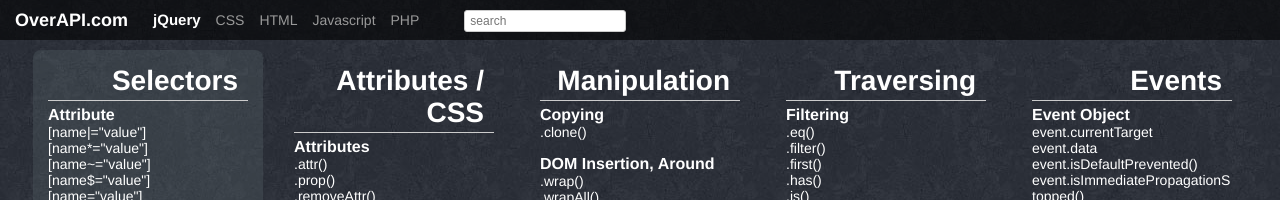
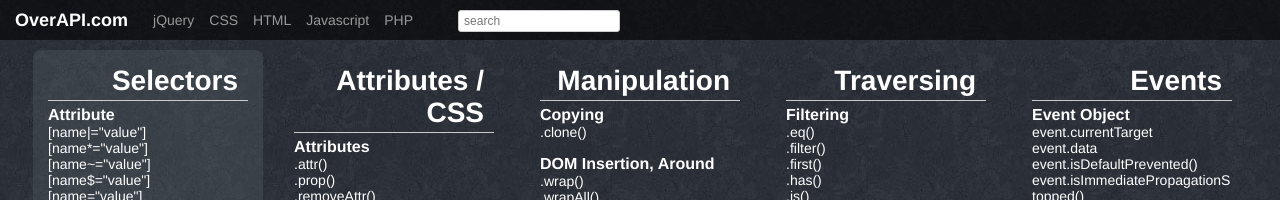
Before and after one commit to code9media/overthecs.github.io, a Jekyll site: the page built from jquery.html, in a window 1280 px wide. Shown: the top 200 px of the page. Built offline with Jekyll 4.4.1, drawn with Linux system fonts in a browser that asks for light colours; Markdown is read by kramdown in place of the engine named in the settings.

Commit message:
nav list

```diff
--- a/_layouts/default.html
+++ b/_layouts/default.html
@@ -20,9 +20,9 @@
         <div id="navbar">
             <a id="logo" href="/">OverAPI.com</a>
             <ul id="navlist" class="nav">
-                <li class="active"><a href="">jQuery</a></li>
+                <li><a href="/jquery">jQuery</a></li>
                 <li><a href="">CSS</a></li>
-                <li><a href="">HTML</a></li>
+                <li><a href="/html">HTML</a></li>
                 <li><a href="">Javascript</a></li>
                 <li><a href="">PHP</a></li>
                 <li><input type="" id="searchApi" placeholder="search"/></li>
```
